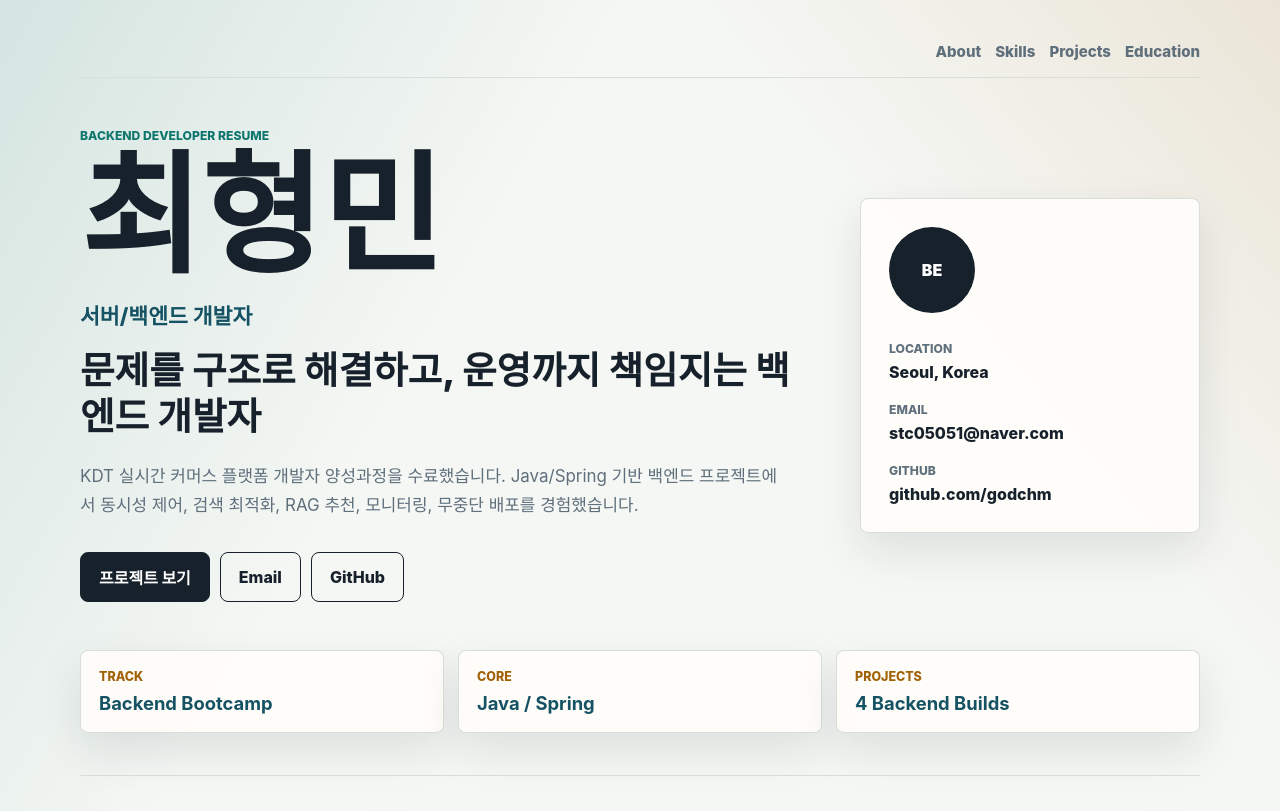
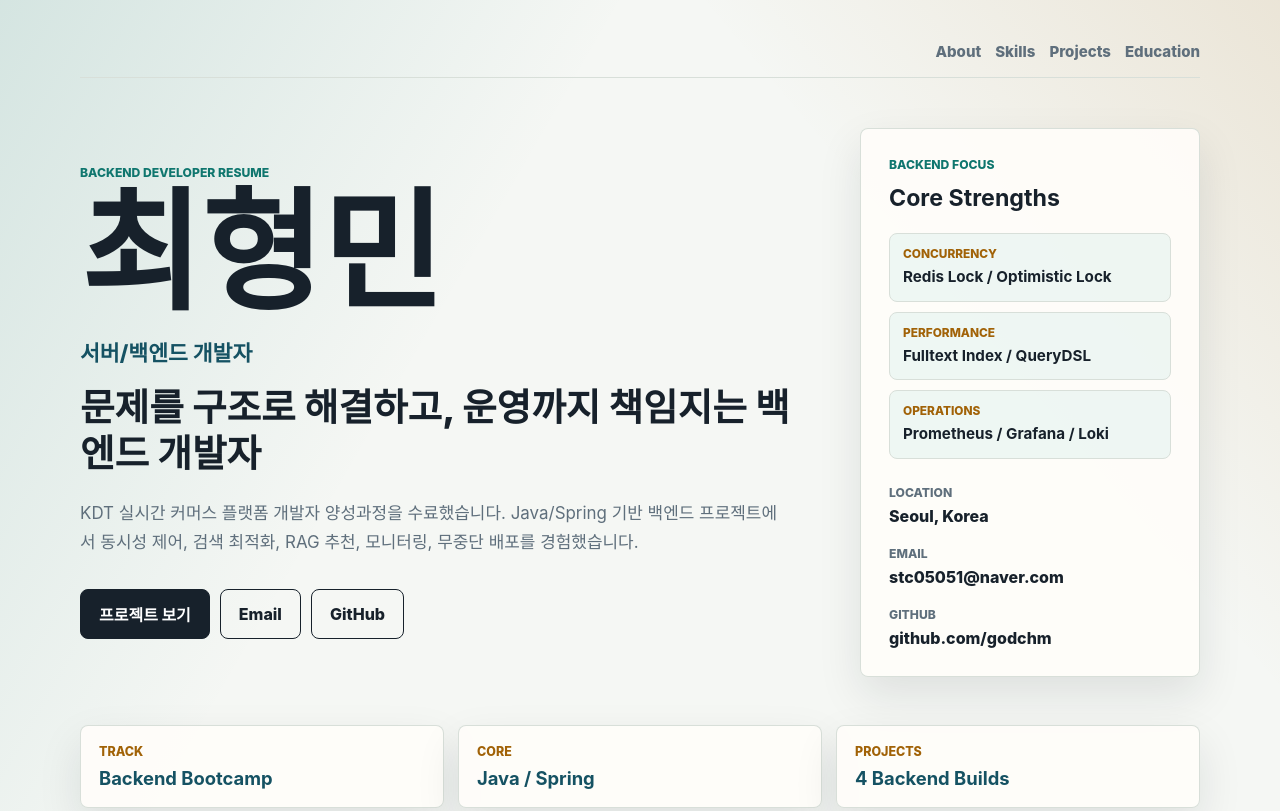
Before and after one commit to godchm/godchm.github.io, an Astro site: page / in a window 1280 px wide. Shown: the top 811 px of the page. Built offline with nearby package versions, Linux system fonts and the light colour scheme; Astro itself is replaced by a stand-in of ours.

Commit message:
이력서 5차

```diff
--- a/src/pages/index.astro
+++ b/src/pages/index.astro
@@ -16,6 +16,12 @@ const highlights = [
   { label: 'Track', value: 'Backend Bootcamp' },
   { label: 'Core', value: 'Java / Spring' },
   { label: 'Projects', value: '4 Backend Builds' },
+];
+
+const coreStrengths = [
+  { label: 'Concurrency', value: 'Redis Lock / Optimistic Lock' },
+  { label: 'Performance', value: 'Fulltext Index / QueryDSL' },
+  { label: 'Operations', value: 'Prometheus / Grafana / Loki' },
 ];
 
 const skillGroups = [
@@ -92,7 +98,20 @@ const introduction = [
         </div>
 
         <aside class="profile-panel" aria-label="프로필 요약">
-          <div class="avatar" aria-hidden="true">BE</div>
+          <div class="panel-heading">
+            <p class="eyebrow">Backend Focus</p>
+            <h2>Core Strengths</h2>
+          </div>
+          <ul class="strength-list">
+            {
+              coreStrengths.map((item) => (
+                <li>
+                  <span>{item.label}</span>
+                  <strong>{item.value}</strong>
+                </li>
+              ))
+            }
+          </ul>
           <dl>
             <div>
               <dt>Location</dt>
@@ -167,7 +186,7 @@ const introduction = [
         <div class="project-grid">
           {
             projects.map((project) => (
-              <a class="project-card" href={`/projects/${project.slug}/`}>
+              <article class="project-card">
                 <div class="project-top">
                   <span>{project.period}</span>
                   <strong>{project.team}</strong>
@@ -178,8 +197,11 @@ const introduction = [
                 <ul class="tags" aria-label={`${project.title} 기술 스택`}>
                   {project.stack.slice(0, 6).map((tag) => <li>{tag}</li>)}
                 </ul>
-                <span class="read-more">상세 보기</span>
-              </a>
+                <div class="project-links">
+                  <a class="read-more" href={`/projects/${project.slug}/`}>상세 보기</a>
+                  <a href={project.github}>GitHub</a>
+                </div>
+              </article>
             ))
           }
         </div>
@@ -392,17 +414,43 @@ const introduction = [
     padding: 28px;
   }
 
-  .avatar {
+  .panel-heading {
+    margin-bottom: 22px;
+  }
+
+  .panel-heading h2 {
+    font-size: 1.45rem;
+  }
+
+  .strength-list {
     display: grid;
-    width: 86px;
-    height: 86px;
-    place-items: center;
-    margin-bottom: 28px;
-    border-radius: 50%;
-    background: var(--ink);
-    color: #ffffff;
-    font-size: 1rem;
-    font-weight: 900;
+    gap: 10px;
+    margin: 0 0 26px;
+    padding: 0;
+    list-style: none;
+  }
+
+  .strength-list li {
+    padding: 13px;
+    border: 1px solid var(--line);
+    border-radius: 8px;
+    background: rgba(226, 242, 238, 0.55);
+  }
+
+  .strength-list span {
+    display: block;
+    color: var(--gold);
+    font-size: 0.74rem;
+    font-weight: 850;
+    text-transform: uppercase;
+  }
+
+  .strength-list strong {
+    display: block;
+    margin-top: 6px;
+    color: var(--ink);
+    font-size: 0.95rem;
+    line-height: 1.35;
   }
 
   dl {
@@ -546,11 +594,30 @@ const introduction = [
     font-weight: 800;
   }
 
-  .read-more {
+  .project-links {
+    display: flex;
+    flex-wrap: wrap;
+    gap: 10px;
     margin-top: auto;
     padding-top: 24px;
+  }
+
+  .project-links a {
+    display: inline-flex;
+    min-height: 40px;
+    align-items: center;
+    justify-content: center;
+    padding: 10px 13px;
+    border: 1px solid var(--line);
+    border-radius: 8px;
+    color: var(--ink);
+    font-weight: 900;
+  }
+
+  .project-links .read-more {
+    border-color: rgba(15, 118, 110, 0.28);
+    background: var(--accent-soft);
     color: var(--accent);
-    font-weight: 900;
   }
 
   .education-card h3 {
```
Also changed, not shown: src/pages/projects/[slug].astro (+28 -0 lines).
